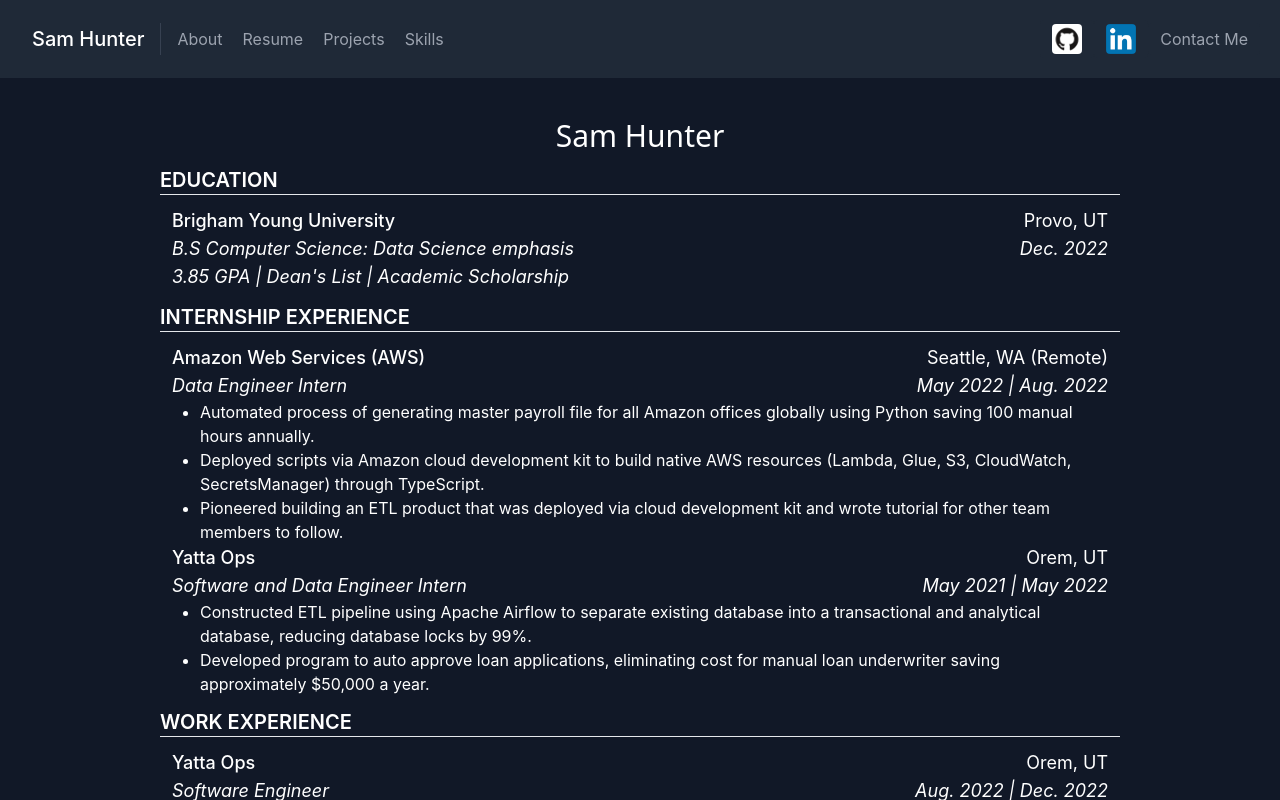
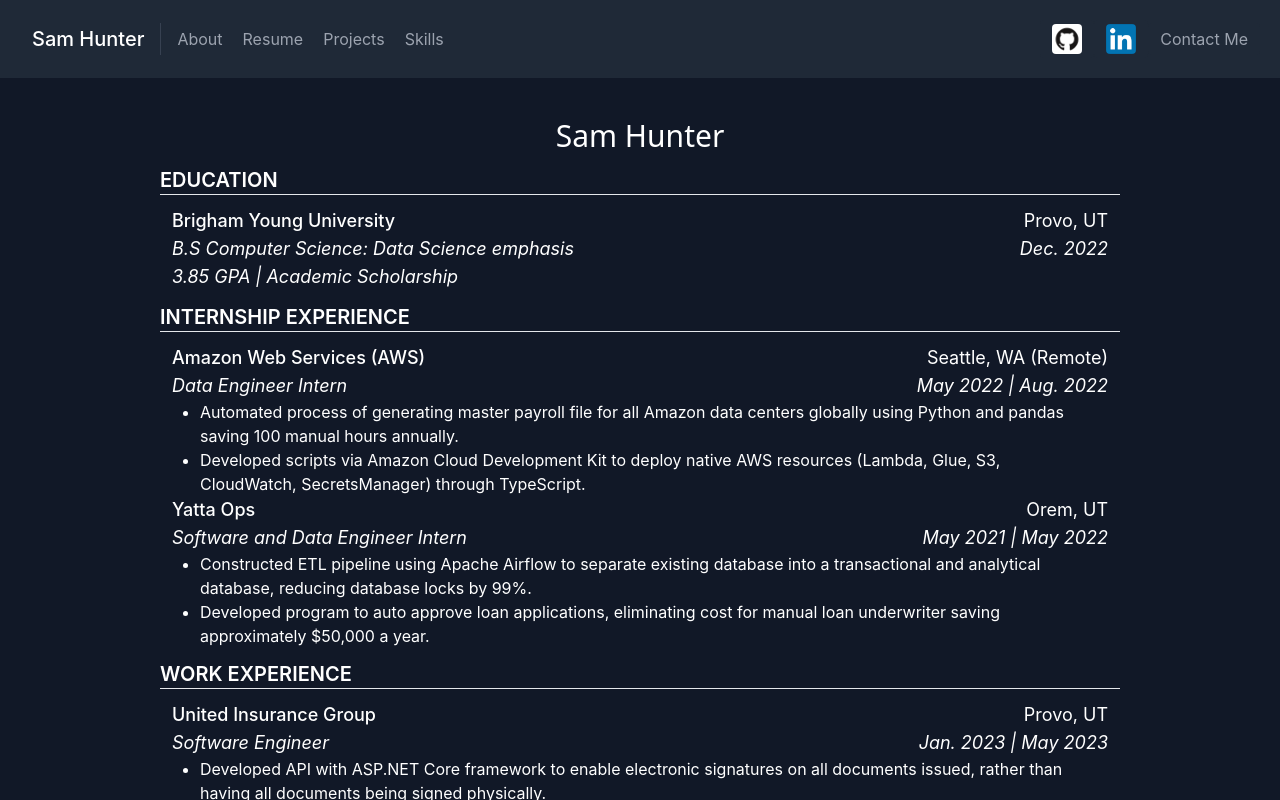
Before and after one commit to samlhunter/ReactPortfolio, a React (Create React App) app: page /resume in a window 1280 px wide. Built offline with nearby package versions, Linux system fonts and the light colour scheme.

Commit message:
Updated styling and image

```diff
--- a/src/data.js
+++ b/src/data.js
@@ -34,4 +34,4 @@
     },
 ];
 
-export const skills = ["Python", "JavaScript", "TypeScript", "Java", "ETL's", "SQL", "Git", "C++", "C", "AWS", "GCP", "Linux", "React", "Flutter"];
+export const skills = ["C#", "Python", "TypeScript", "JavaScript", "Java", "ETL's", "SQL", "Git", "AWS", "GCP", "Linux", "React", "React Native", "Flutter"];
--- a/src/pages/AboutPage.js
+++ b/src/pages/AboutPage.js
@@ -8,7 +8,7 @@
             <Navbar />
             <div className="container mx-auto flex flex-col grow px-10 py-10 items-center align-middle justify-center">
                 <div className="flex flex-col lg:flex-row">
-                    <div className="flex flex-col grow mb-16 md:mb-0 items-start text-left">
+                    <div className="flex flex-col grow m-auto items-start text-left">
                         <p className="title-font sm:text-4xl text-3xl mb-4 font-medium text-white">
                             Hi, I'm Sam.
                             <br/>I love to develop.
@@ -32,12 +32,11 @@
                             </Link>
                         </div>
                     </div>
-                    <div className="items-center align-middle">
+                    <div className="sm:w-fullå m-auto rounded-md py-3 lg:py-0">
                         <img
-                            className="object-cover object-center rounded"
+                            className="rounded-md m-auto w-3/4 sm:w-1/2"
                             alt="sam"
-                            width="500"
-                            src="./images/samInd.jpg"
+                            src="./images/samProfile.jpeg"
                         />
                     </div>
                 </div>
--- a/src/pages/ProjectsPage.js
+++ b/src/pages/ProjectsPage.js
@@ -6,7 +6,7 @@
 export default function Projects() {
     return (
         <div className="flex flex-col h-screen text-gray-400 bg-gray-900 overflow-auto">
-            <Navbar />
+            <Navbar />x
             <div className="container px-5 py-10 mx-auto text-center lg:px-40">
                 <div className="flex flex-col w-full mb-20">
                     <CodeIcon className="mx-auto inline-block w-16 md:w-12 mb-4" />
@@ -14,7 +14,7 @@
                         Projects I've worked on
                     </h1>
                     <p className="lg:w-2/3 mx-auto leading-relaxed text-base md:text-lg">
-                        Here are a few of my favorite projects that I have worked on. These have included a diversity of frameworks and programming languages. Some are linked ot respositories if they are public.
+                        Here are a few of my favorite projects that I have worked on. These have included a diversity of frameworks and programming languages. Some are linked to respositories if they are public.
                     </p>
                 </div>
                 <div className="flex flex-wrap -m-4">
--- a/src/pages/ResumePage.js
+++ b/src/pages/ResumePage.js
@@ -20,7 +20,7 @@
                     <p className="text-lg italic">Dec. 2022</p>
                 </div>
                 <div className="flex px-3 pb-3">
-                    <p className="text-lg italic">3.85 GPA | Dean's List | Academic Scholarship</p>
+                    <p className="text-lg italic">3.85 GPA | Academic Scholarship</p>
                 </div>
                 <p className="text-xl font-semibold">INTERNSHIP EXPERIENCE</p>
                 <hr />
@@ -35,16 +35,12 @@
                 <div className="px-10">
                     <ul className="list-disc">
                         <li>
-                            Automated process of generating master payroll file for all Amazon offices globally using Python
+                            Automated process of generating master payroll file for all Amazon data centers globally using Python and pandas
                             saving 100 manual hours annually.
                         </li>
                         <li>
-                            Deployed scripts via Amazon cloud development kit to build native AWS resources (Lambda, Glue, S3,
+                            Developed scripts via Amazon Cloud Development Kit to deploy native AWS resources (Lambda, Glue, S3,
                             CloudWatch, SecretsManager) through TypeScript.
-                        </li>
-                        <li>
-                            Pioneered building an ETL product that was deployed via cloud development kit and wrote tutorial for
-                            other team members to follow.
                         </li>
                     </ul>
                 </div>
@@ -71,6 +67,29 @@
                 <p className="text-xl font-semibold">WORK EXPERIENCE</p>
                 <hr />
                 <div className="pt-3 px-3 flex">
+                    <p className="flex-1 text-lg font-medium">United Insurance Group</p>
+                    <p className="text-lg">Provo, UT</p>
+                </div>
+                <div className="flex px-3">
+                    <p className="flex-1 text-lg italic">Software Engineer</p>
+                    <p className="text-lg italic">Jan. 2023 | May 2023</p>
+                </div>
+                <div className="px-10">
+                    <ul className="list-disc">
+                        <li>
+                            Developed API with ASP.NET Core framework to enable electronic signatures on all documents issued,
+                            rather than having all documents being signed physically.
+                        </li>
+                        <li>
+                            Increased security requirements for client and internal applications by encrypting all user passwords,
+                            as well as designing an RBAC database for employees.
+                        </li>
+                        <li>
+                            Migrated outdated mobile and web applications for insured clients to using React and React Native frameworks.
+                        </li>
+                    </ul>
+                </div>
+                <div className="pt-3 px-3 flex">
                     <p className="flex-1 text-lg font-medium">Yatta Ops</p>
                     <p className="text-lg">Orem, UT</p>
                 </div>
@@ -89,8 +108,8 @@
                             framework served via nginx and a Django framework backend served via gunicorn.
                         </li>
                         <li>
-                            Wrote an ETL product in Python to use SSH authentication to access lead provider files and update and
-                            insert downloaded data using XML format file to insert into SQL Server instance.
+                            Wrote an ETL product in Python to extract lead provider files via SSH authentication, transform downloaded files, and
+                            insert data into SQL Server instance.
                         </li>
                     </ul>
                 </div>
@@ -100,7 +119,7 @@
                 </div>
                 <div className="flex px-3">
                     <p className="flex-1 text-lg italic">Software Consultant</p>
-                    <p className="text-lg italic">Mar. 2022 | Present</p>
+                    <p className="text-lg italic">Mar. 2022 | Mar. 2023</p>
                 </div>
                 <div className="px-10 pb-3">
                     <ul className="list-disc">
@@ -123,10 +142,10 @@
                 <div className="px-10 pb-3">
                     <ul className="list-disc">
                         <li>
-                            Proficient in Python, Java, SQL, JavaScript, TypeScript, Git, AWS, GCP, ETL’s
+                            Proficient in Python, Java, SQL, JavaScript, TypeScript, Git, AWS, GCP, ETL’s, Linux, C#, React, React Native, Flutter
                         </li>
                         <li>
-                            Experienced in C, C++, Linux environments
+                            Experienced in C, C++
                         </li>
                     </ul>
                 </div>
```
Also changed, not shown: public/images/samProfile.jpeg (added).
